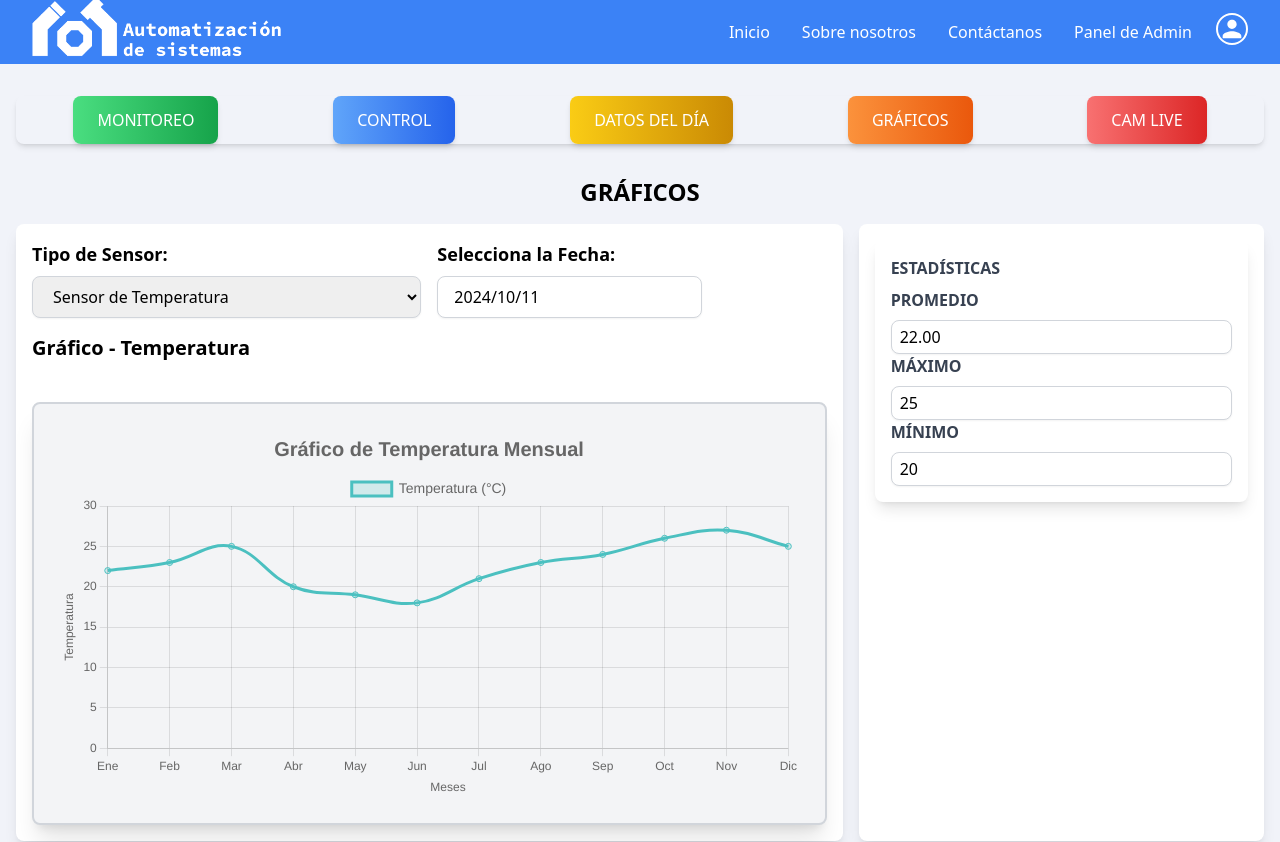
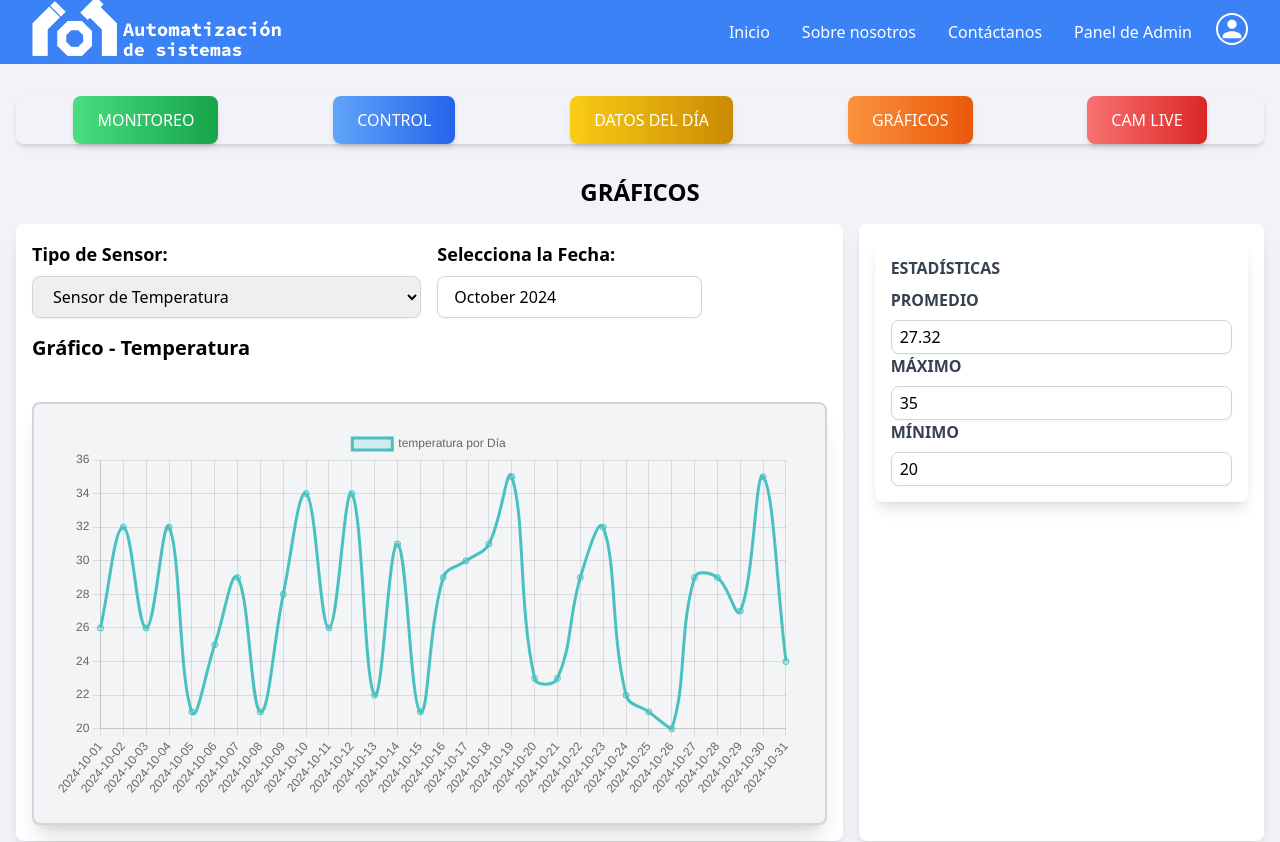
Before and after one commit to gmartinezsenglar/iotautomatizacion, a Next.js app: page /sensores/graficos in a window 1280 px wide. Shown: the top 842 px of the page. Built offline with nearby package versions, Linux system fonts and the light colour scheme.

Commit message:
ultimo sprint avance
completacion de sitio "graficos"

```diff
--- a/src/app/sensores/graficos/page.jsx
+++ b/src/app/sensores/graficos/page.jsx
@@ -14,93 +14,47 @@ const sensorLabels = {
   luminosidad: "Luminosidad (lux)",
 };
 
-const sensorData = {
-  temperatura: {
-    labels: ["Ene", "Feb", "Mar", "Abr", "May", "Jun", "Jul", "Ago", "Sep", "Oct", "Nov", "Dic"],
+const GraficosPage = () => {
+  const [selectedSensor, setSelectedSensor] = useState("temperatura");
+  const [selectedDate, setSelectedDate] = useState(new Date()); // Estado para la fecha seleccionada
+  const [datosSimulados, setDatosSimulados] = useState([]);
+  const [estadisticas, setEstadisticas] = useState({});
+  const [chartData, setChartData] = useState({ labels: [], datasets: [] });
+
+  useEffect(() => {
+    const fetchData = async () => {
+      const year = selectedDate.getFullYear();
+      const month = selectedDate.getMonth();
+      const datos = await obtenerDatosSimulados(selectedSensor, year, month);
+      setDatosSimulados(datos);
+
+      const labels = datos.map(d => d.fecha); // Días del mes
+      const data = datos.map(d => d.valor);  // Valores diarios
+
+      setChartData({
+        labels,
         datasets: [
           {
-        label: "Temperatura (°C)",
-        data: [22, 23, 25, 20, 19, 18, 21, 23, 24, 26, 27, 25],
+            label: `${selectedSensor} por Día`,
+            data,
             borderColor: "rgba(75, 192, 192, 1)",
             backgroundColor: "rgba(75, 192, 192, 0.2)",
             tension: 0.4,
             fill: true,
           },
         ],
-  },
-  eco2: {
-    labels: ["Ene", "Feb", "Mar", "Abr", "May", "Jun", "Jul", "Ago", "Sep", "Oct", "Nov", "Dic"],
-    datasets: [
-      {
-        label: "CO2 (ppm)",
-        data: [400, 420, 450, 500, 470, 480, 460, 430, 410, 420, 430, 440],
-        borderColor: "rgba(255, 99, 132, 1)",
-        backgroundColor: "rgba(255, 99, 132, 0.2)",
-        tension: 0.4,
-        fill: true,
-      },
-    ],
-  },
-  humedad: {
-    labels: ["Ene", "Feb", "Mar", "Abr", "May", "Jun", "Jul", "Ago", "Sep", "Oct", "Nov", "Dic"],
-    datasets: [
-      {
-        label: "Humedad (%)",
-        data: [65, 70, 75, 80, 85, 90, 95, 90, 85, 80, 75, 70],
-        borderColor: "rgba(54, 162, 235, 1)",
-        backgroundColor: "rgba(54, 162, 235, 0.2)",
-        tension: 0.4,
-        fill: true,
-      },
-    ],
-  },
-  tierra: {
-    labels: ["Ene", "Feb", "Mar", "Abr", "May", "Jun", "Jul", "Ago", "Sep", "Oct", "Nov", "Dic"],
-    datasets: [
-      {
-        label: "Humedad del Suelo (%)",
-        data: [40, 42, 45, 47, 49, 50, 52, 54, 55, 56, 57, 58],
-        borderColor: "rgba(153, 102, 255, 1)",
-        backgroundColor: "rgba(153, 102, 255, 0.2)",
-        tension: 0.4,
-        fill: true,
-      },
-    ],
-  },
-  luminosidad: {
-    labels: ["Ene", "Feb", "Mar", "Abr", "May", "Jun", "Jul", "Ago", "Sep", "Oct", "Nov", "Dic"],
-    datasets: [
-      {
-        label: "Luminosidad (lux)",
-        data: [100, 120, 150, 200, 250, 220, 180, 160, 140, 130, 110, 100],
-        borderColor: "rgba(255, 206, 86, 1)",
-        backgroundColor: "rgba(255, 206, 86, 0.2)",
-        tension: 0.4,
-        fill: true,
-      },
-    ],
-  },
+      });
+
+      const stats = calcular_estadisticas(datos);
+      setEstadisticas(stats); // Calcular estadísticas de los datos del gráfico
     };
-
-const GraficosPage = () => {
-  const [selectedSensor, setSelectedSensor] = useState("temperatura");
-  const [selectedDate, setSelectedDate] = useState(new Date()); // Estado para la fecha seleccionada
-  const [datosSimulados, setDatosSimulados] = useState([]);
-  const [estadisticas, setEstadisticas] = useState({});
+    fetchData();
+  }, [selectedDate, selectedSensor]);
 
   useEffect(() => {
-    const fetchData = async () => {
-      const datos = await obtenerDatosSimulados();
-      setDatosSimulados(datos);
-    };
-    fetchData();
-  }, []);
-
-  useEffect(() => {
-    const filteredData = datosSimulados.filter(dato => dato.tipo === selectedSensor);
-    const stats = calcular_estadisticas(filteredData);
-    setEstadisticas(stats[selectedSensor] || {});
-  }, [datosSimulados, selectedSensor]);
+    const stats = calcular_estadisticas(datosSimulados);
+    setEstadisticas(stats);
+  }, [datosSimulados]);
 
   const sensorLabel = sensorLabels[selectedSensor];
 
@@ -221,17 +175,17 @@ const GraficosPage = () => {
               <DatePicker
                 selected={selectedDate}
                 onChange={(date) => setSelectedDate(date)}
-                dateFormat="yyyy/MM/dd"
-                maxDate={new Date()}
+                dateFormat="MMMM yyyy"
+                showMonthYearPicker
+                minDate={new Date(2024, 7)} // Agosto 2024
+                maxDate={new Date(2024, 10)} // Noviembre 2024
                 className="border border-gray-300 px-4 py-2 rounded-lg shadow-sm focus:outline-none focus:ring-2 focus:ring-blue-500"
               />
             </div>
           </div>
 
-          <h2 className="text-xl font-bold mb-4">
-            Gráfico - {sensorLabel}
-          </h2>
-          <LineChart data={sensorData[selectedSensor]} options={chartOptions} />
+          <h2 className="text-xl font-bold mb-4">Gráfico - {sensorLabel}</h2>
+          <LineChart data={chartData} options={{ responsive: true }} />
         </div>
 
         {/* Panel de estadísticas */}
--- a/src/components/Estadisticas.js
+++ b/src/components/Estadisticas.js
@@ -1,6 +1,11 @@
 import React from "react";
 
 const Estadisticas = ({ datos }) => {
+
+  const promedio = datos.promedio ?? "N/A";
+  const maximo = datos.maximo ?? "N/A";
+  const minimo = datos.minimo ?? "N/A";
+
   return (
     <div className="bg-white shadow-lg rounded-lg p-4">
       <h3 className="text-gray-700 font-bold mb-2">ESTADÍSTICAS</h3>
@@ -12,7 +17,7 @@ const Estadisticas = ({ datos }) => {
           id="promedio"
           type="text"
           className="border border-gray-300 px-2 py-1 w-full rounded-lg shadow-sm"
-          value={datos.promedio ? datos.promedio.toFixed(2) : "N/A"}
+          value={typeof promedio === "number" ? promedio.toFixed(2) : promedio}
           readOnly
         />
       </div>
@@ -25,7 +30,7 @@ const Estadisticas = ({ datos }) => {
           id="maximo"
           type="text"
           className="border border-gray-300 px-2 py-1 w-full rounded-lg shadow-sm"
-          value={datos.maximo !== undefined ? datos.maximo : "N/A"}
+          value={maximo !== "N/A" ? maximo : "N/A"}
           readOnly
         />
       </div>
@@ -38,7 +43,7 @@ const Estadisticas = ({ datos }) => {
           id="minimo"
           type="text"
           className="border border-gray-300 px-2 py-1 w-full rounded-lg shadow-sm"
-          value={datos.minimo !== undefined ? datos.minimo : "N/A"}
+          value={minimo !== "N/A" ? minimo : "N/A"}
           readOnly
         />
       </div>
--- a/src/components/Usertable.js
+++ b/src/components/Usertable.js
@@ -15,7 +15,7 @@ const columns = [
 // Renderizar cada fila de la lista de usuarios
 const renderRow = (user, openEditModal) => (
   <tr
-    key={user.id}
+    key={user.Usuario}
     className="border-b border-gray-200 even:bg-slate-50 text-sm hover:bg-gray-100"
   >
     <td className="p-4">
--- /dev/null
+++ b/src/generarDatos.js
@@ -0,0 +1,27 @@
+export function generarDatosDiarios(sensor, year, month) {
+  const diasEnMes = new Date(year, month + 1, 0).getDate(); // Obtener días del mes
+  const datos = [];
+
+  for (let dia = 1; dia <= diasEnMes; dia++) {
+    const randomValue = generarValorRandom(sensor);
+    datos.push({
+      fecha: `${year}-${month + 1}-${dia.toString().padStart(2, "0")}`,
+      valor: randomValue,
+      tipo: sensor,
+    });
+  }
+
+  return datos;
+}
+
+function generarValorRandom(sensor) {
+  const ranges = {
+    temperatura: [20, 35],
+    eco2: [400, 1200],
+    humedad: [20, 60],
+    tierra: [20, 80],
+    luminosidad: [100, 1000],
+  };
+  const [min, max] = ranges[sensor];
+  return Math.floor(Math.random() * (max - min + 1)) + min;
+}
--- a/src/recibir_datos.js
+++ b/src/recibir_datos.js
@@ -1,3 +1,5 @@
+import { generarDatosDiarios } from "./generarDatos";
+
 export async function obtenerDatosSensores() {
   try {
     const response = await fetch('URL de API', {
@@ -20,47 +22,44 @@ export async function obtenerDatosSensores() {
   }
 }
 
-export async function obtenerDatosSimulados() {
-  const generarValorAleatorio = (min, max) => Math.floor(Math.random() * (max - min + 1)) + min;
-
-  const datosSimulados = [
-    { tipo: 'temperatura', valor: generarValorAleatorio(18, 30), hora: '08:00' },
-    { tipo: 'temperatura', valor: generarValorAleatorio(18, 30), hora: '09:00' },
-    { tipo: 'luminosidad', valor: generarValorAleatorio(100, 500), hora: '10:00' },
-    { tipo: 'luminosidad', valor: generarValorAleatorio(100, 500), hora: '11:00' },
-    { tipo: 'temperatura', valor: generarValorAleatorio(18, 30), hora: '12:00' },
-    { tipo: 'humedad', valor: generarValorAleatorio(30, 60), hora: '08:00' },
-    { tipo: 'humedad', valor: generarValorAleatorio(30, 60), hora: '09:00' },
-    { tipo: 'luminosidad', valor: generarValorAleatorio(100, 500), hora: '12:00' },
-    { tipo: 'tierra', valor: generarValorAleatorio(20, 60), hora: '08:00' },
-    { tipo: 'tierra', valor: generarValorAleatorio(20, 60), hora: '09:00' },
-    { tipo: 'eco2', valor: generarValorAleatorio(400, 600), hora: '10:00' },
-    { tipo: 'eco2', valor: generarValorAleatorio(400, 600), hora: '11:00' },
-    { tipo: 'eco2', valor: generarValorAleatorio(400, 600), hora: '12:00' },
-  ];
-
-  return datosSimulados;
+export async function obtenerDatosSimulados(sensor, anho , mes) {
+  return generarDatosDiarios(sensor , anho , mes)
 }
 
+// export const calcular_estadisticas = (datos) => {
+// const estadisticas = {};
 
+// for (let i = 0; i < datos.length; i++) {
+//   const { tipo, valor } = datos[i];
+//   if (!estadisticas[tipo]) {
+//     estadisticas[tipo] = { total: 0, maximo: valor, minimo: valor, count: 0 };
+//   }
+//   estadisticas[tipo].total += valor;
+//   estadisticas[tipo].count++;
+//   if (valor > estadisticas[tipo].maximo) estadisticas[tipo].maximo = valor;
+//   if (valor < estadisticas[tipo].minimo) estadisticas[tipo].minimo = valor;
+//   }
+
+// for (const tipo in estadisticas) {
+//   estadisticas[tipo].promedio = estadisticas[tipo].total / estadisticas[tipo].count;
+// }
+
+// return estadisticas;
+// };
 
 export const calcular_estadisticas = (datos) => {
-const estadisticas = {};
-
-for (let i = 0; i < datos.length; i++) {
-  const { tipo, valor } = datos[i];
-  if (!estadisticas[tipo]) {
-    estadisticas[tipo] = { total: 0, maximo: valor, minimo: valor, count: 0 };
-  }
-  estadisticas[tipo].total += valor;
-  estadisticas[tipo].count++;
-  if (valor > estadisticas[tipo].maximo) estadisticas[tipo].maximo = valor;
-  if (valor < estadisticas[tipo].minimo) estadisticas[tipo].minimo = valor;
+  if (!datos || datos.length === 0) {
+    return { promedio: "N/A", maximo: "N/A", minimo: "N/A" };
   }
 
-for (const tipo in estadisticas) {
-  estadisticas[tipo].promedio = estadisticas[tipo].total / estadisticas[tipo].count;
-}
+  const valores = datos.map((d) => d.valor);
+  const promedio = valores.reduce((acc, val) => acc + val, 0) / valores.length;
+  const maximo = Math.max(...valores);
+  const minimo = Math.min(...valores);
 
-return estadisticas;
+  return {
+    promedio,
+    maximo,
+    minimo,
+  };
 };
```
Also changed, not shown: 1 other file (tests, documents, lock files or other folders). Lines whose indentation alone changed are shown as unchanged.
